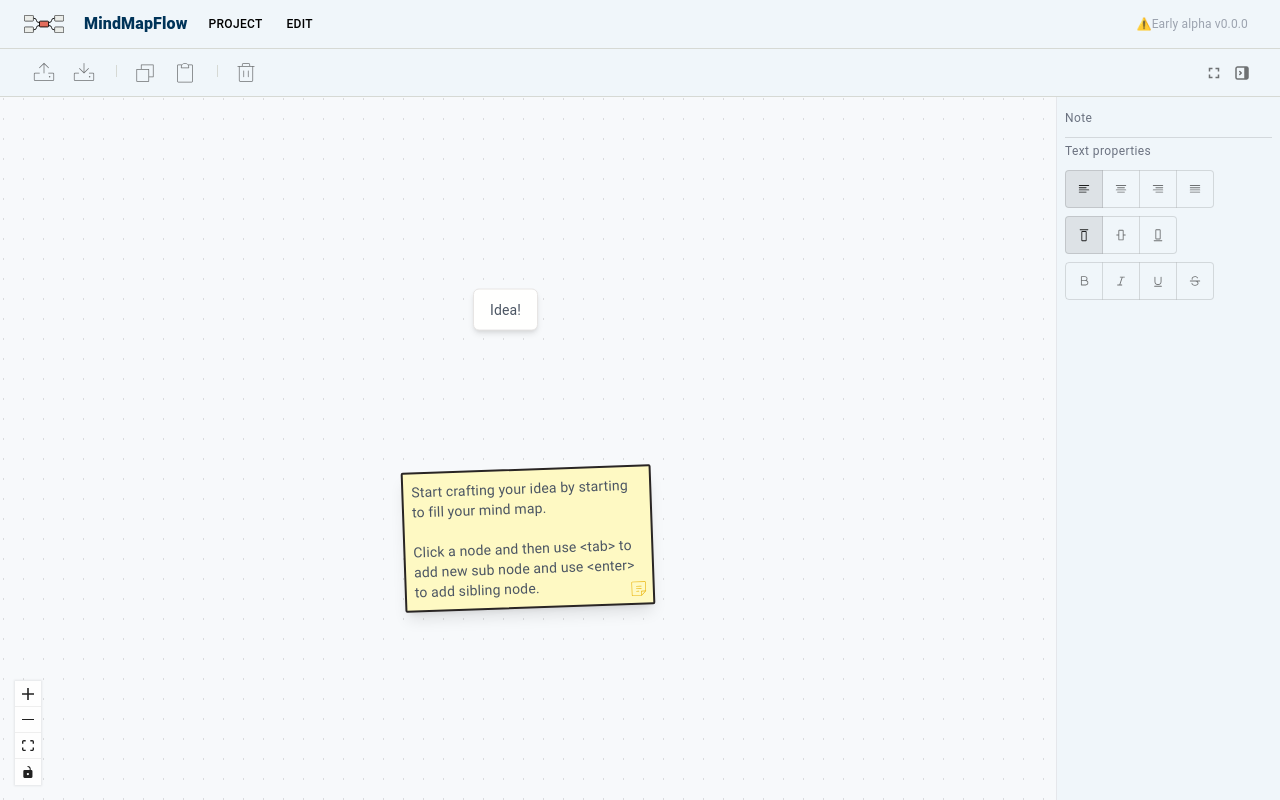
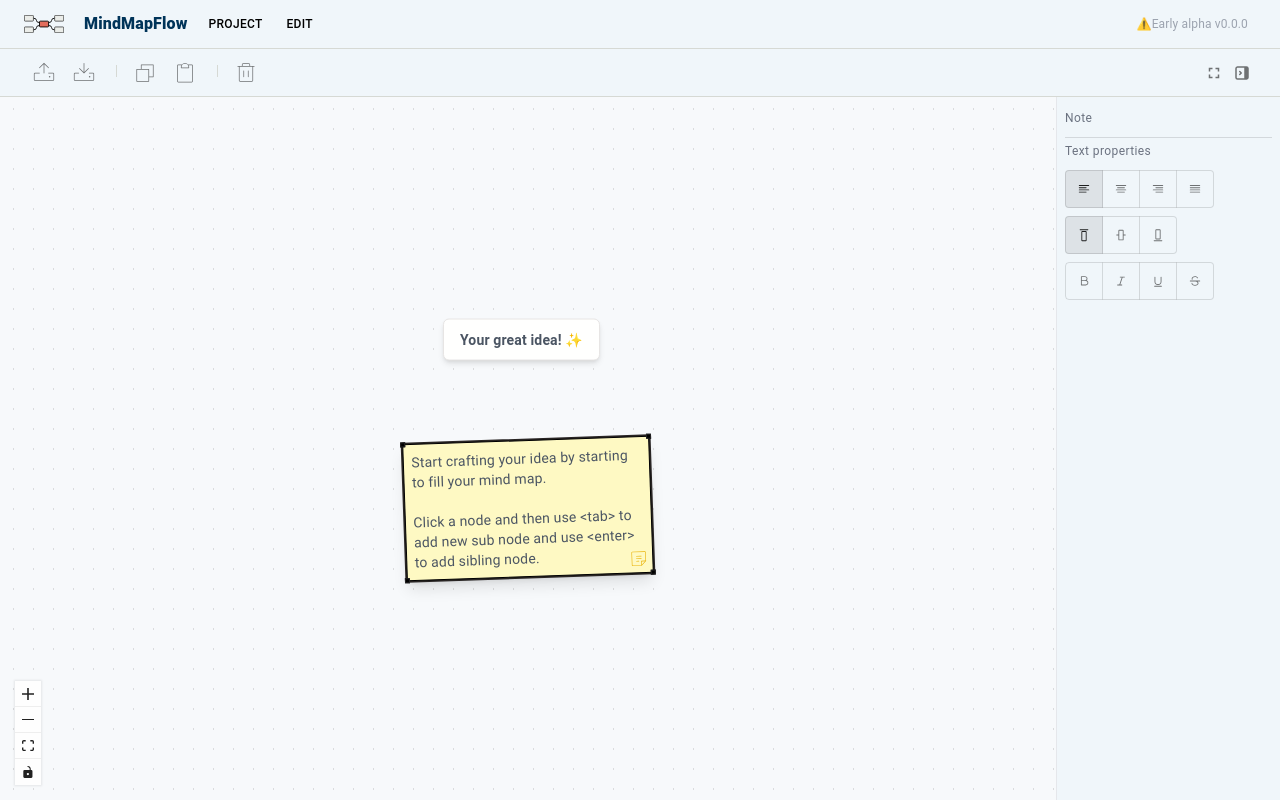
Before and after one commit to tlaukkanen/mindmapflow, a Next.js app: page /editor in a window 1280 px wide. Both pictures are taken after a click on the element 528 px from the left and 538 px from the top of the page. Built offline with nearby package versions, Linux system fonts and the light colour scheme.

Commit message:
Enhance note node functionality with resizer component, update note position and description, and refine keyboard navigation logic

```diff
--- a/src/components/editor/editor.tsx
+++ b/src/components/editor/editor.tsx
@@ -463,8 +463,12 @@ export default function Editor() {
 
 
   const handleTabKey = useCallback(() => {
+    if (!selectedNode ||
+        !selectedNodeId ||
+        selectedNode?.data.isEditing ||
+        selectedNode.type === 'noteShape') return;
 
-    if (!selectedNode || !selectedNodeId || selectedNode?.data.isEditing) return;
+    logger.debug(`selectedNode type ${selectedNode.type}`);
 
     const rootNode = nodes.find(node => node.id === rootNodeId);
     if (!rootNode) return;
@@ -559,7 +563,10 @@ export default function Editor() {
   }, [selectedNodeId, selectedNode, nodes, setNodes, setEdges, getIntersectingNodes, rootLeftConnections, rootRightConnections]);
 
   const handleEnterKey = useCallback(() => {
-    if (!selectedNode || !selectedNodeId || selectedNode?.data.isEditing) return;
+    if (!selectedNode ||
+        !selectedNodeId ||
+        selectedNode?.data.isEditing ||
+        selectedNode.type === 'noteShape') return;
 
     const rootNode = nodes.find(node => !node.parentId);
     if (!rootNode) return;
--- a/src/components/editor/nodes/generic/note-node.tsx
+++ b/src/components/editor/nodes/generic/note-node.tsx
@@ -1,4 +1,4 @@
-import { NodeProps } from "@xyflow/react";
+import { NodeProps, NodeResizer } from "@xyflow/react";
 import { memo } from "react";
 import { PiNoteThin } from "react-icons/pi";
 
@@ -18,6 +18,12 @@ export default memo(function NoteNode(props: NodeProps<DiagramElement>) {
         className="absolute bottom-1 right-1 w-5 h-5 text-yellow-500"
         title="This is a free text note"
       />
+      <NodeResizer
+          color="#000"
+          isVisible={props.selected}
+          minHeight={20}
+          minWidth={20}
+        />
     </BaseNode>
   );
 });
--- a/src/model/example-data.json
+++ b/src/model/example-data.json
@@ -4,8 +4,8 @@
       "id": "f96570f4-7169-4c54-b4c0-eda38fa9e4ae",
       "type": "noteShape",
       "position": {
-        "x": 250,
-        "y": 440
+        "x": 280,
+        "y": 380
       },
       "data": {
         "resourceType": "Note",
@@ -40,14 +40,24 @@
         "iconName": "Rectangle",
         "backgroundColor": "",
         "resourceName": "",
-        "description": "Idea!",
+        "description": "Your great idea! ✨",
         "textProperties": {
           "textAlign": "center",
-          "verticalAlign": "middle"
-        }
+          "verticalAlign": "middle",
+          "bold": true,
+          "italic": false,
+          "underline": false,
+          "strikethrough": false
+        },
+        "isEditing": false
       },
       "dragging": false,
-      "resizing": false
+      "resizing": false,
+      "measured": {
+        "width": 161,
+        "height": 44
+      },
+      "selected": true
     }
   ],
   "edges": []
```
